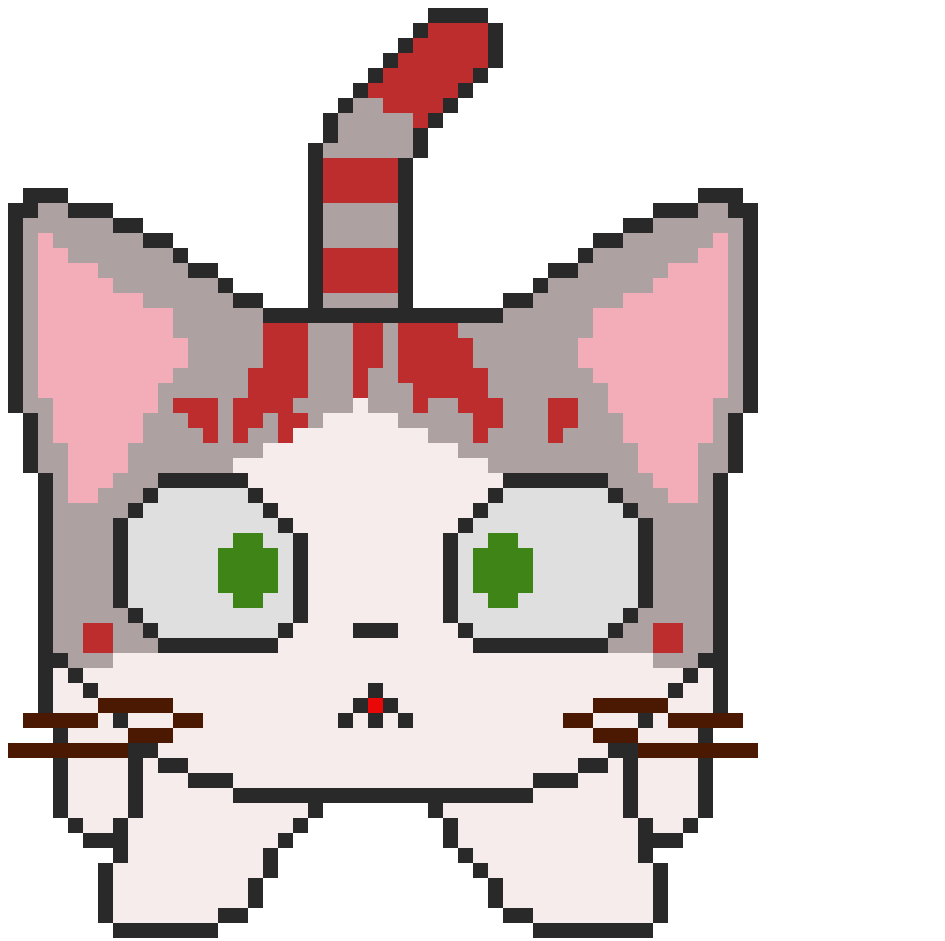
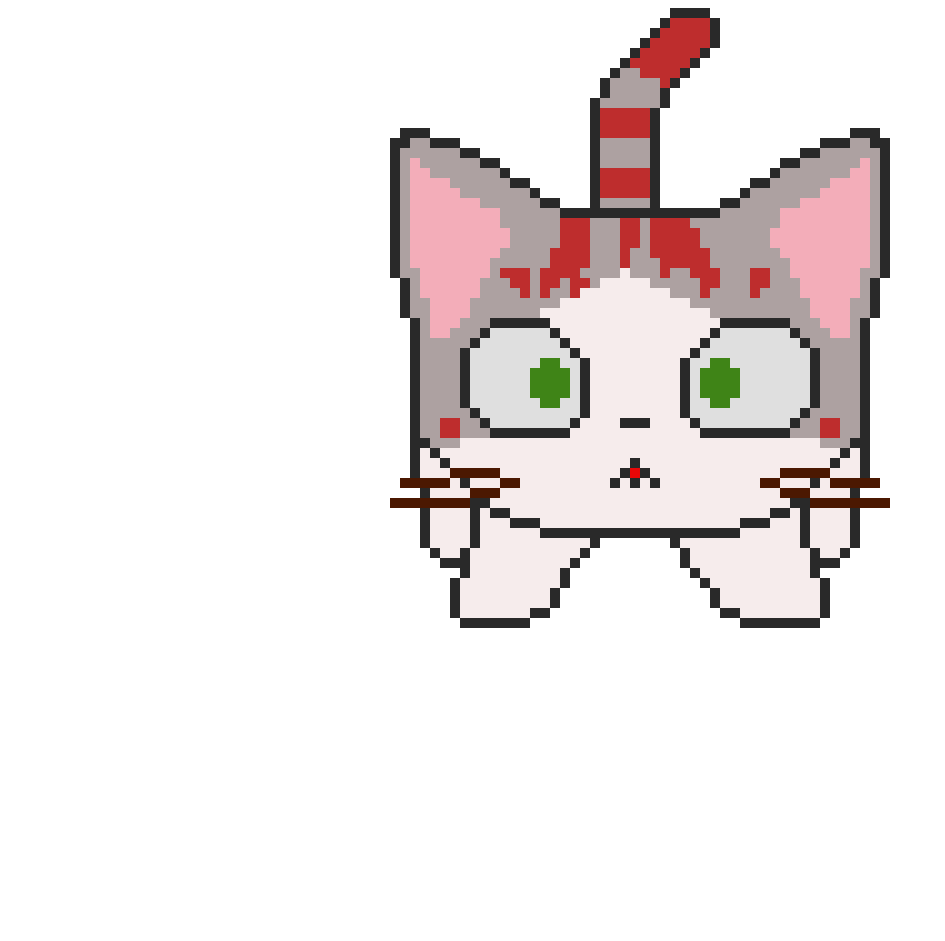
Before and after one commit to Alejo5004/Dibujo-de-gato, a plain HTML site: page index.html in a window 1280 px wide. Shown: the whole page, without its empty margins (0-945 px from the left). After the commit the page ends 800 px from the top, so only its background shows below. Drawn offline with Linux system fonts and the light colour scheme.

Commit message:
Reajustando gato

```diff
--- a/style.css
+++ b/style.css
@@ -2,7 +2,7 @@
     --border: rgb(41, 41, 41);
     --color-lines: rgb(190, 45, 45);
     --cat-color: rgb(173, 161, 161);
-    --grid-size: 15px;
+    --grid-size: 10px;
     --pupil-color: rgb(63, 132, 23);
     --ears-color: rgb(243, 173, 185);
     --secundary-color: rgb(246, 236, 236);
@@ -14,7 +14,8 @@
 .wrapper{
     display: grid;
     grid-template-columns: repeat(50, var(--grid-size));
-    grid-template-rows: repeat(80, var(--grid-size));
+    grid-template-rows: repeat(62, var(--grid-size));
+    justify-content: center;
 }
 
 .sub-1{
```
